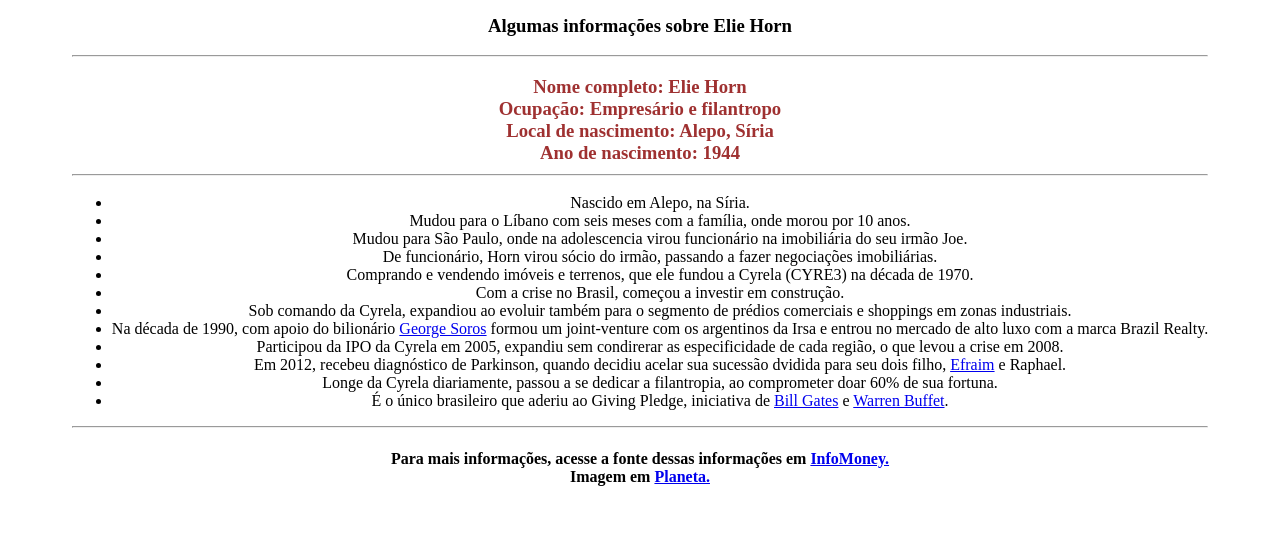
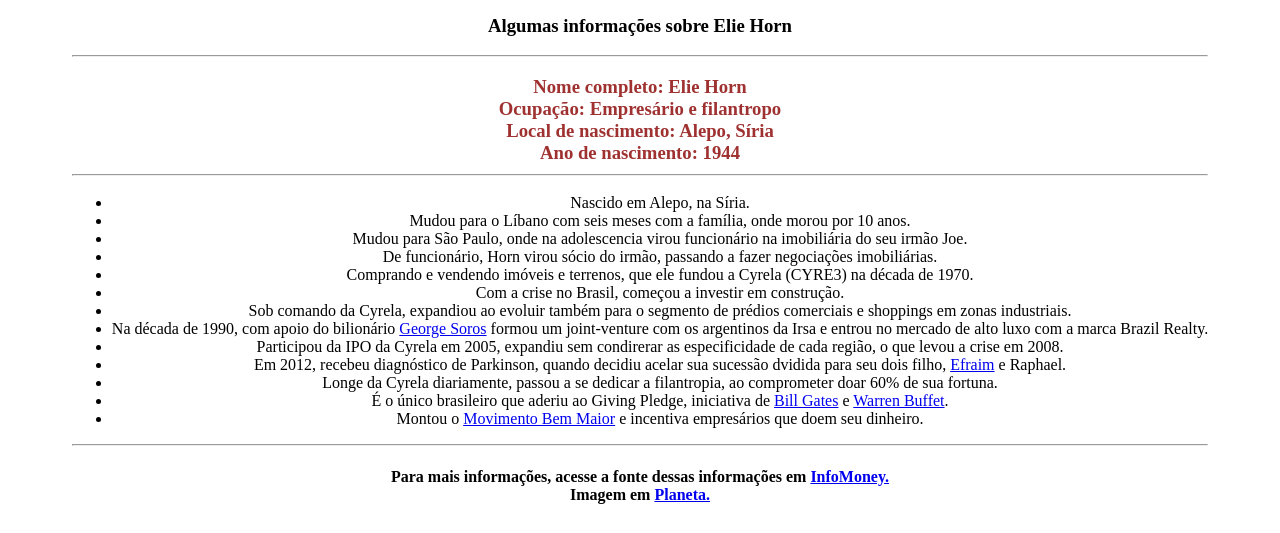
Before and after one commit to airtonalbuquerque/tribute-page, a plain HTML site: page index.html in a window 1280 px wide. Shown: the part 330-863 px from the top of the page. Drawn offline with Linux system fonts and the light colour scheme.

Commit message:
Info-lista

```diff
--- a/index.html
+++ b/index.html
@@ -34,6 +34,7 @@
        <li>Em 2012, recebeu diagnóstico de Parkinson, quando decidiu acelar sua sucessão dvidida para seu dois filho, <a id="perfil-eh" href="https://www.infomoney.com.br/perfil/efraim-horn/" target="_blank">Efraim</a> e Raphael.</li>
        <li>Longe da Cyrela diariamente, passou a se dedicar a filantropia, ao comprometer doar 60% de sua fortuna.</li>
        <li>É o único brasileiro que aderiu ao Giving Pledge, iniciativa de <a id="per-bg" href="https://www.infomoney.com.br/perfil/bill-gates/" target="_blank">Bill Gates</a> e <a id="perfil-wb" href="https://www.infomoney.com.br/perfil/warren-buffett/" target="_blank">Warren Buffet</a>.</li>
+       <li>Montou o <a id="bm" href="https://movimentobemmaior.org.br/" target="_blank">Movimento Bem Maior</a> e incentiva empresários que doem seu dinheiro.</li>
 
        </ul>
 
```
